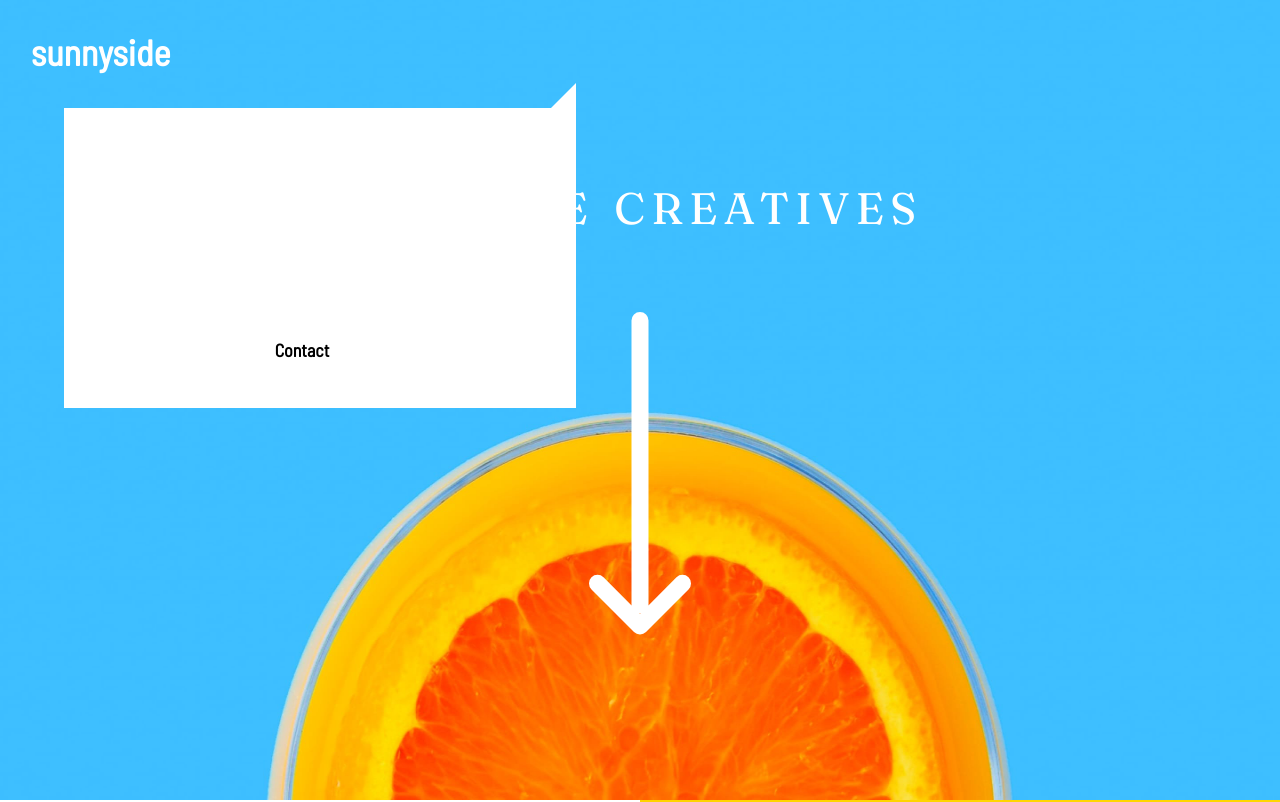
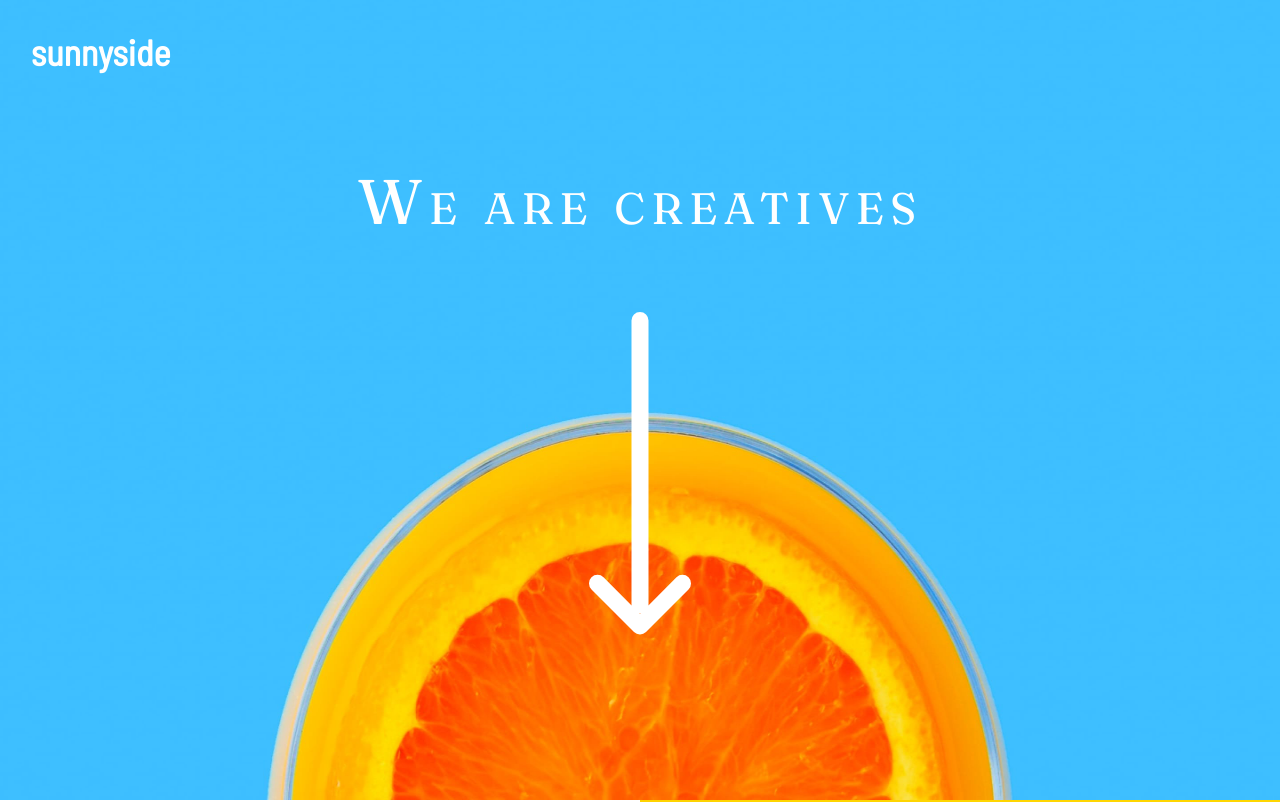
Before and after one commit to djblackett/sunnyside-agency-landing-page, a plain HTML site: page index.html in a window 1280 px wide. Shown: the top 802 px of the page. Drawn offline with Linux system fonts and the light colour scheme; files whose address does not match are found by name.

Commit message:
fix menu display

```diff
--- a/index.html
+++ b/index.html
@@ -35,7 +35,7 @@
               alt="hamburger menu"
             />
           </button>
-          <ul class="nav-bar" id="menu">
+          <ul class="nav-bar" id="menu" style="display: none">
             <div class="arrow-left"></div>
             <li>About</li>
             <li>Services</li>
```
